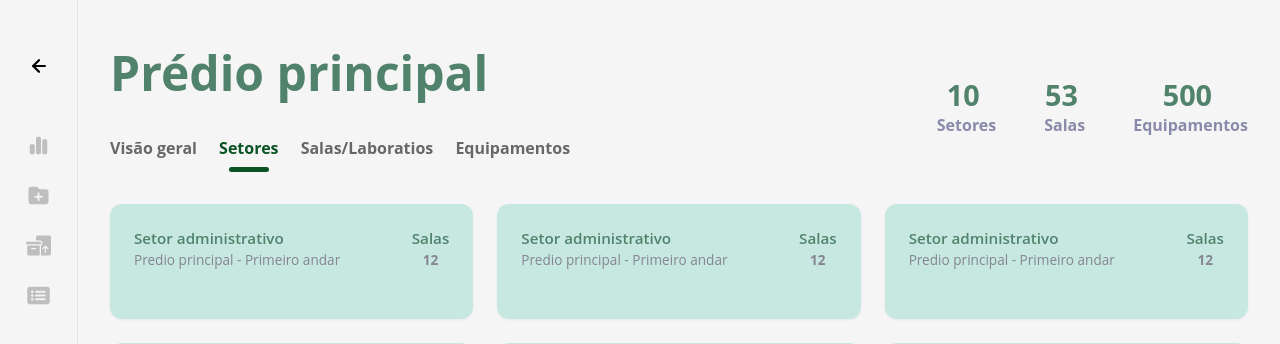
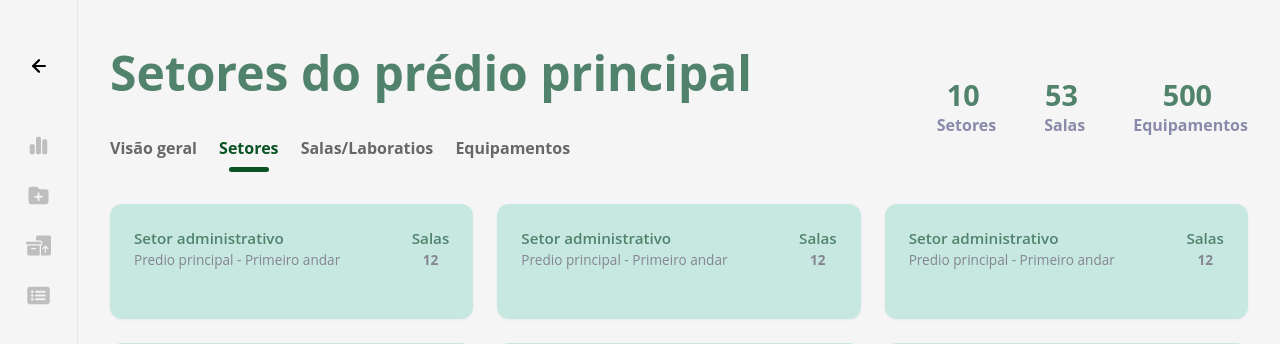
Before and after one commit to O-GALT/GALT, a Django app: page /locais/predios/setores/ in a window 1280 px wide. Shown: the part 70-414 px from the top of the page. Run offline with Django 5.2, Linux system fonts and the light colour scheme.

Commit message:
refactor : renomeando as seções que compoem um  prédio

```diff
--- a/locais/templates/locais/paginas/predio/setor/predio_setores.html
+++ b/locais/templates/locais/paginas/predio/setor/predio_setores.html
@@ -8,16 +8,16 @@
 {% endblock %}
 
 {% block header %}
-    {% include 'locais/partials/headers/predio/predio_header.html' %}
+    {% include 'locais/partials/headers/predio/predio_setores_header.html' %}
 {% endblock %}
 
 
 {% block content %}
     <div class="container-setores">
-            {% for se in setores %}
-        <a href="{% url 'setores' %}">
+        {% for se in setores %}
+            <a href="{% url 'setores' %}">
                 {% include 'locais/partials/predio/setores/setor_card.html' with setor=se.setor predio=se.predio localizacao=se.localizacao quantidade_salas=se.quantidade_salas %}
-        </a>
-            {% endfor %}
+            </a>
+        {% endfor %}
     </div>
 {% endblock %}
--- a/locais/templates/locais/partials/headers/predio/predio_equipamentos_header.html
+++ b/locais/templates/locais/partials/headers/predio/predio_equipamentos_header.html
@@ -11,7 +11,7 @@
 {% endblock %}
 
 {% block nome_objeto %}
-    {% include 'core/partials/partials_do_headers/nome_objeto/nome_objeto_header.html' with nome='Prédio principal' %}
+    {% include 'core/partials/partials_do_headers/nome_objeto/nome_objeto_header.html' with nome='Equipamentos do Prédio principal' %}
 {% endblock %}
 
 {% block actions_visao_setores_salas_equipamentos %}
--- a/locais/templates/locais/partials/headers/predio/predio_salas_header.html
+++ b/locais/templates/locais/partials/headers/predio/predio_salas_header.html
@@ -12,7 +12,7 @@
 {% endblock %}
 
 {% block nome_objeto %}
-    {% include 'core/partials/partials_do_headers/nome_objeto/nome_objeto_header.html' with nome='Prédio principal' %}
+    {% include 'core/partials/partials_do_headers/nome_objeto/nome_objeto_header.html' with nome='Salas do prédio principal' %}
 {% endblock %}
 
 {% block actions_visao_setores_salas_equipamentos %}
--- a/locais/templates/locais/partials/headers/predio/predio_setores_header.html
+++ b/locais/templates/locais/partials/headers/predio/predio_setores_header.html
@@ -11,7 +11,7 @@
 {% endblock %}
 
 {% block nome_objeto %}
-    {% include 'core/partials/partials_do_headers/nome_objeto/nome_objeto_header.html' with nome='Prédio principal' %}
+    {% include 'core/partials/partials_do_headers/nome_objeto/nome_objeto_header.html' with nome='Setores do prédio principal' %}
 {% endblock %}
 
 {% block actions_visao_setores_salas_equipamentos %}
```
